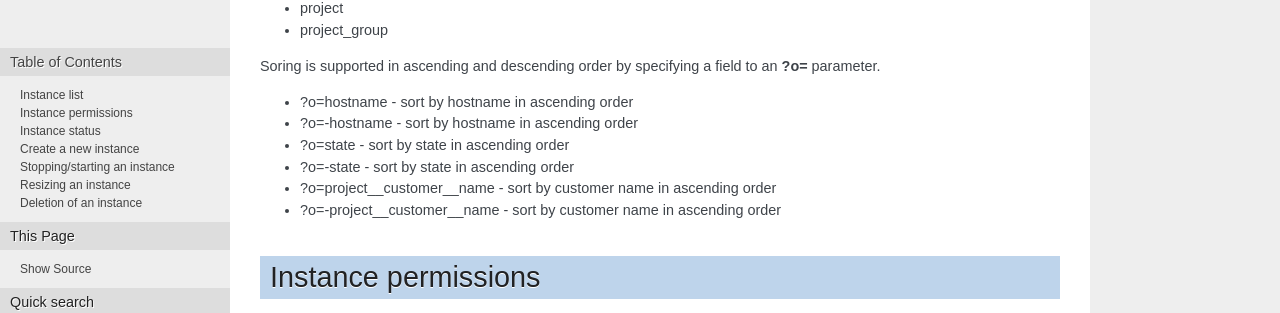
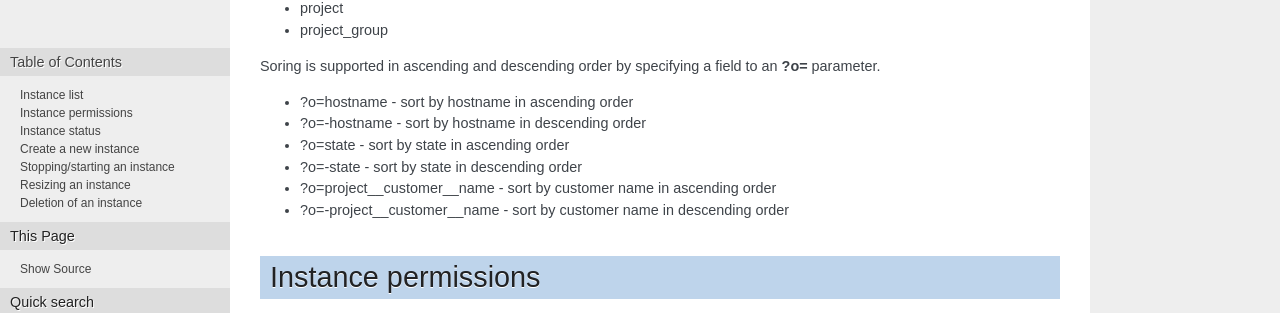
Before and after one commit to opennode/waldur-core, a Sphinx documentation site: the page built from docs/api/instance.rst, in a window 1280 px wide and 900 px high. Shown: the part 327-640 px from the top of the window. Built offline with Sphinx 7.4.7, drawn with Linux system fonts in a browser that asks for light colours.

Commit message:
Fix incorrect wording
- ITACLOUD-2390

```diff
--- a/docs/api/instance.rst
+++ b/docs/api/instance.rst
@@ -18,11 +18,11 @@ Filtering of instance list is supported through HTTP query parameters, the follo
 Soring is supported in ascending and descending order by specifying a field to an **?o=** parameter.
 
 - ?o=hostname - sort by hostname in ascending order
-- ?o=-hostname - sort by hostname in ascending order
+- ?o=-hostname - sort by hostname in descending order
 - ?o=state - sort by state in ascending order
-- ?o=-state - sort by state in ascending order
+- ?o=-state - sort by state in descending order
 - ?o=project__customer__name - sort by customer name in ascending order
-- ?o=-project__customer__name - sort by customer name in ascending order
+- ?o=-project__customer__name - sort by customer name in descending order
 
 
 Instance permissions
```
